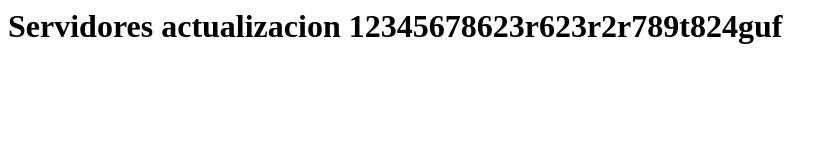
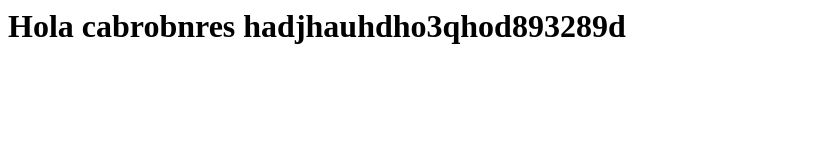
Before and after one commit to DerekSKA/balanced, a plain HTML site: page index.html in a window 1280 px wide. Shown: the whole page, without its empty margins (0-838 px from the left). Drawn offline with Linux system fonts and the light colour scheme.

Commit message:
Update index.html

```diff
--- a/index.html
+++ b/index.html
@@ -1 +1 @@
-<h1> Servidores actualizacion 12345678623r623r2r789t824guf<h1>
+<h1> Hola cabrobnres hadjhauhdho3qhod893289d<h1>
```
